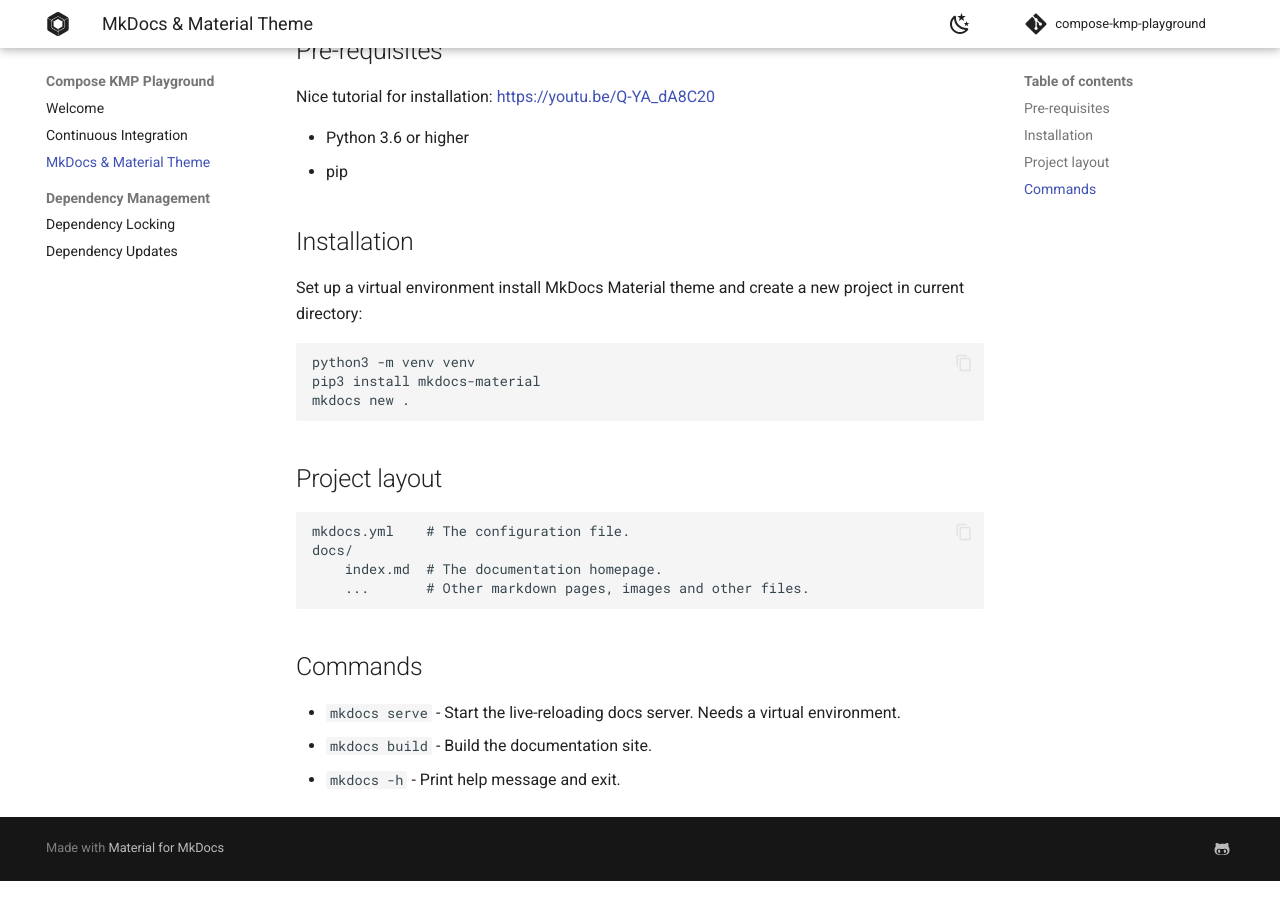
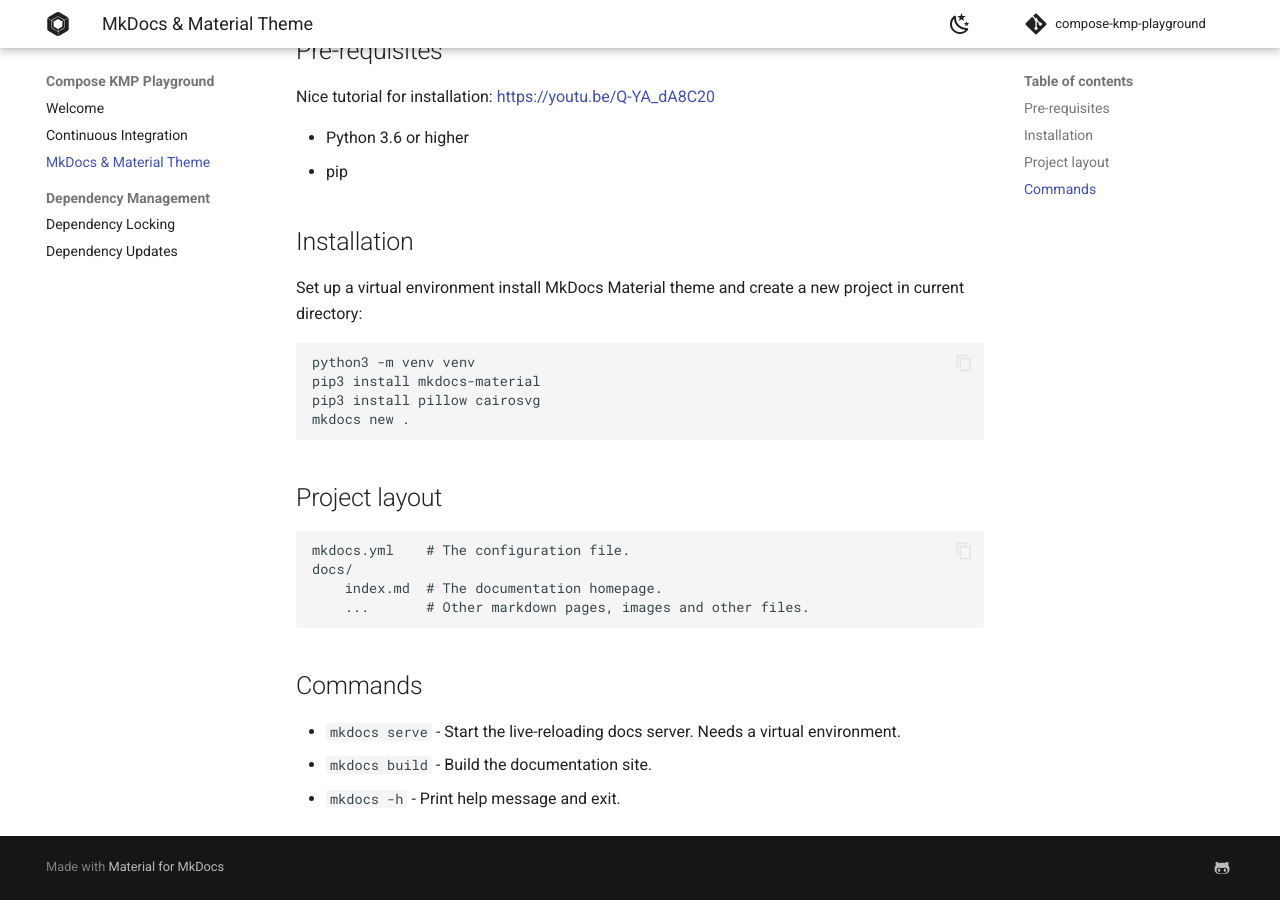
Before and after one commit to addyi/compose-kmp-playground, an MkDocs documentation site: the page built from docs/MkDocs.md, in a window 1280 px wide and 900 px high, scrolled down 521 px. Built offline with MkDocs 1.6.1 and Material for MkDocs 9.7.7, drawn with Linux system fonts in a browser that asks for light colours; comment, search, counter and statistics services are not loaded.

Commit message:
Document MkDocs dependencies

````diff
--- a/docs/MkDocs.md
+++ b/docs/MkDocs.md
@@ -25,6 +25,7 @@
 ```shell
 python3 -m venv venv
 pip3 install mkdocs-material
+pip3 install pillow cairosvg
 mkdocs new .
 ```
 
````
